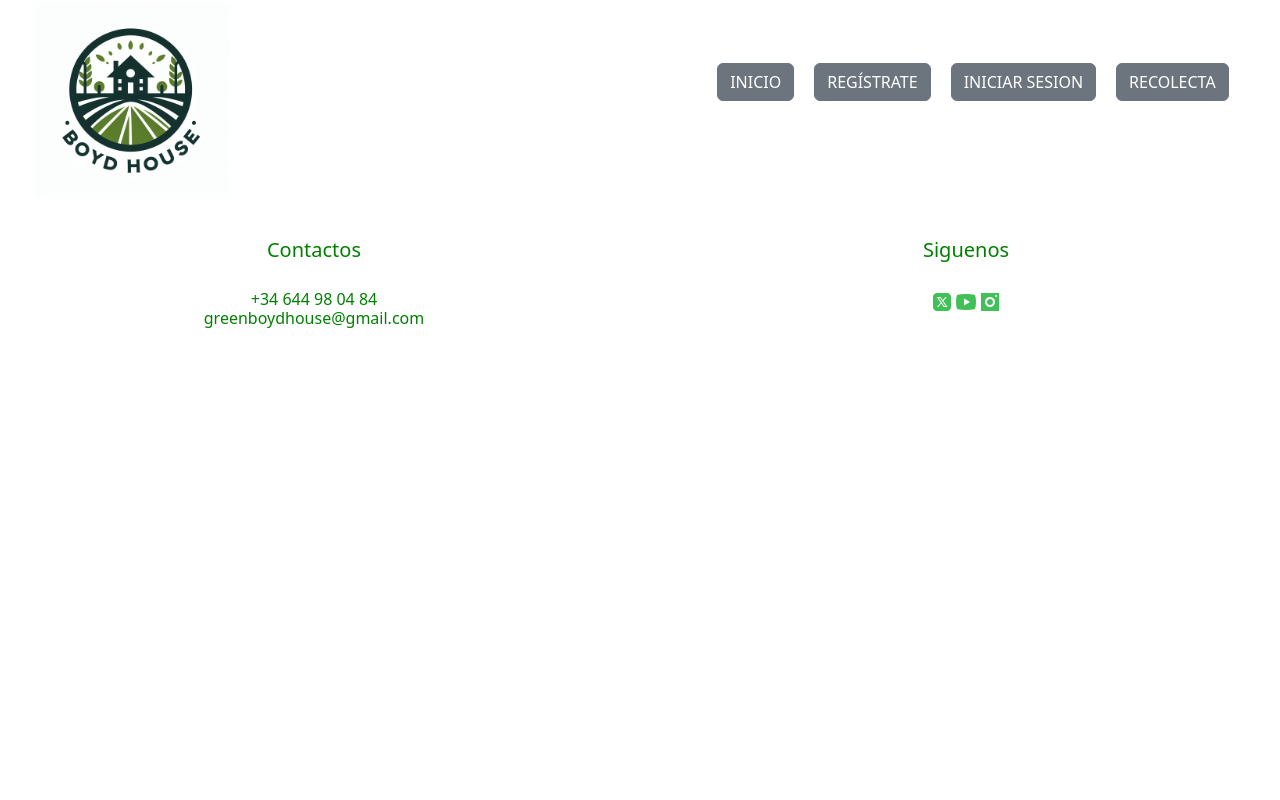
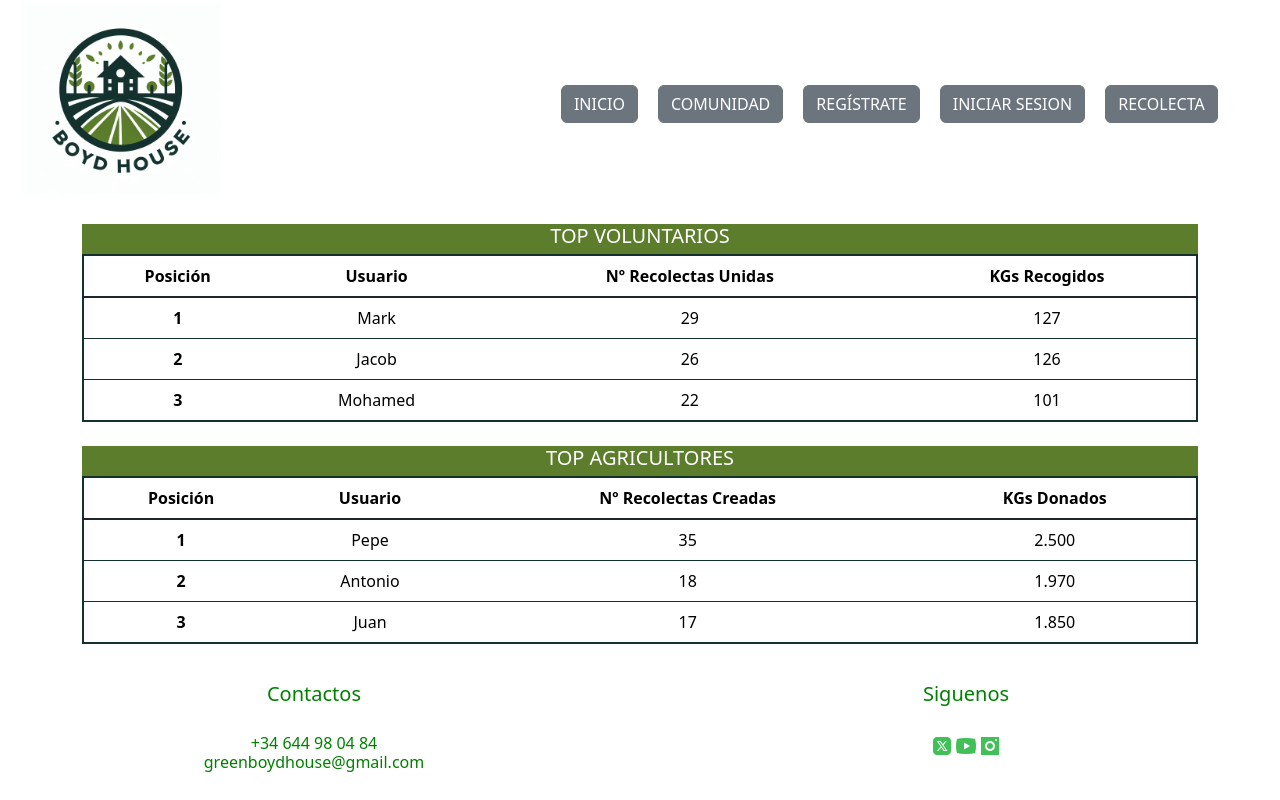
Before and after one commit to Pepesk34/TFG, a React (Create React App) app in the folder proyecto/client/: page /comunidad in a window 1280 px wide. Built offline with nearby package versions, Linux system fonts and the light colour scheme.

Commit message:
comunidad añadido

```diff
--- a/proyecto/client/src/App.js
+++ b/proyecto/client/src/App.js
@@ -5,6 +5,7 @@ import Cuerpo from './components/cuerpo.js';
 import Footer from './components/footer.js';
 import { BrowserRouter, Routes, Route, Link, Navigate } from "react-router-dom";
 import Inicio from './components/componentes_cuerpo/Inicio.js';
+import Comunidad from './components/componentes_cuerpo/comunidad.js';
 import InicioSesion from './components/componentes_cuerpo/iniciosesion.js';
 import Agricultor from "./components/componentes_cuerpo/agricultores.js"
 import Voluntario from "./components/componentes_cuerpo/voluntarios.js"
@@ -23,6 +24,7 @@ function App() {
             <Routes>
               <Route path="/" element={<Navigate to="/inicio" />} />
               <Route path="/inicio" element={<Inicio />} />
+              <Route path="/comunidad" element={<Comunidad />} />
               <Route path="/registrarse" element={<Registrarse />} />
               <Route path="/iniciosesion" element={<InicioSesion />} />
               <Route path="/agricultor" element={<Agricultor />} />
--- a/proyecto/client/src/components/cabecera.js
+++ b/proyecto/client/src/components/cabecera.js
@@ -27,15 +27,17 @@ function Cabecera(props) {
     return (
         <div id="cabecera">
             <div class="row">
-                <div class="col-xl-6">
+                <div class="col-xl-4">
                     <div id="divlogo">
                         <img id="logo" src={logo}></img>
                     </div>
                 </div>
-                <div class="col-xl-6">
+                <div class="col-xl-8">
                     <div id="apartados">
                         <h5>
                             <BotonCabecera link="/inicio" nombre="INICIO"/>
+
+                            <BotonCabecera link="/comunidad" nombre="COMUNIDAD"/>
 
                             <BotonCabecera link="/registrarse" click={handleClick} nombre="REGÍSTRATE"/>
 
--- a/proyecto/client/src/components/componentes_cuerpo/Inicio.js
+++ b/proyecto/client/src/components/componentes_cuerpo/Inicio.js
@@ -27,6 +27,20 @@ const Inicio = () => {
 
     return (
         <div>
+            <div class='container'>
+                <div class='row'>
+                    <div class='col d-flex justify-content-end'>
+                        <div class="row card text-bg-secondary mb-3" id='carta-cabecera'>
+                            <div class="card-header">CONTACTO</div>
+                            <div class="card-body">
+                                <h5 class="card-title">LLAMA A ESTE TELÉFONO</h5>
+                                <p class="card-text">+34 612 34 56 78</p>
+                            </div>
+                        </div>
+                    </div>
+                </div>
+            </div>
+
             <div id="fila1" className="row">
                 <div className="col-xl-6">
                     <div id="divimagen1">
--- /dev/null
+++ b/proyecto/client/src/components/componentes_cuerpo/comunidad.js
@@ -0,0 +1,87 @@
+import React from 'react';
+
+const Comunidad = () => {
+
+    return (
+        <div>
+            <div class="container mt-4 mb-4">
+                <div id='toptabla'>
+                    <h5>
+                        TOP VOLUNTARIOS
+                    </h5>
+                </div>
+                <table class="table" id="tablacom">
+                    <thead>
+                        <tr>
+                            <th scope="col">Posición</th>
+                            <th scope="col">Usuario</th>
+                            <th scope="col">Nº Recolectas Unidas</th>
+                            <th scope="col">KGs Recogidos</th>
+                        </tr>
+                    </thead>
+                    <tbody class="table-group-divider">
+                        <tr>
+                            <th scope="row">1</th>
+                            <td>Mark</td>
+                            <td>29</td>
+                            <td>127</td>
+                        </tr>
+                        <tr>
+                            <th scope="row">2</th>
+                            <td>Jacob</td>
+                            <td>26</td>
+                            <td>126</td>
+                        </tr>
+                        <tr>
+                            <th scope="row">3</th>
+                            <td>Mohamed</td>
+                            <td>22</td>
+                            <td>101</td>
+                        </tr>
+                    </tbody>
+                </table>
+            </div>
+
+            <div class="container mt-4 mb-4">
+                <div id='toptabla'>
+                    <h5>
+                        TOP AGRICULTORES
+                    </h5>
+                </div>
+                <table class="table" id="tablacom">
+                    <thead>
+                        <tr>
+                            <th scope="col">Posición</th>
+                            <th scope="col">Usuario</th>
+                            <th scope="col">Nº Recolectas Creadas</th>
+                            <th scope="col">KGs Donados</th>
+                        </tr>
+                    </thead>
+                    <tbody class="table-group-divider">
+                        <tr>
+                            <th scope="row">1</th>
+                            <td>Pepe</td>
+                            <td>35</td>
+                            <td>2.500</td>
+                        </tr>
+                        <tr>
+                            <th scope="row">2</th>
+                            <td>Antonio</td>
+                            <td>18</td>
+                            <td>1.970</td>
+                        </tr>
+                        <tr>
+                            <th scope="row">3</th>
+                            <td>Juan</td>
+                            <td>17</td>
+                            <td>1.850</td>
+                        </tr>
+                    </tbody>
+                </table>
+            </div>
+
+        </div>
+    );
+};
+
+export default Comunidad;
--- a/proyecto/client/src/components/componentes_cuerpo/estilos.css
+++ b/proyecto/client/src/components/componentes_cuerpo/estilos.css
@@ -60,3 +60,22 @@
     width: 100%;
     display: block;
   } */
+
+#carta-cabecera{
+  position: sticky;
+  top: 0;
+  background-color: #14312D;
+  width: 25%;
+}
+
+#tablacom{
+  border: solid #14312D 2px;
+}
+
+#toptabla{
+  background-color: #5C7D2C;
+  height: 30px;
+  justify-content: center;
+  color: white;
+  vertical-align: middle;
+}
--- a/proyecto/client/src/components/cuerpo.js
+++ b/proyecto/client/src/components/cuerpo.js
@@ -3,6 +3,7 @@ import './estilo.css';
 import Registrarse from './componentes_cuerpo/registrarse.js';
 import { BrowserRouter, Routes, Route, Link, Navigate } from "react-router-dom";
 import Inicio from './componentes_cuerpo/Inicio.js';
+import Comunidad from './componentes_cuerpo/comunidad.js';
 import InicioSesion from './componentes_cuerpo/iniciosesion.js';
 import Agricultor from "./componentes_cuerpo/agricultores.js"
 import Voluntario from "./componentes_cuerpo/voluntarios.js"
@@ -14,6 +15,7 @@ const Cuerpo = () => {
                 <Routes>
                     <Route path="/" element={<Navigate to="/inicio" />} />
                     <Route path="/inicio" element={<Inicio />} />
+                    <Route path="/comunidad" element={<Comunidad />} />
                     <Route path="/registrarse" element={<Registrarse />} />
                     <Route path="/iniciosesion" element={<InicioSesion />} />
                     <Route path="/agricultor" element={<Agricultor />} />
--- a/proyecto/client/src/components/estilo.css
+++ b/proyecto/client/src/components/estilo.css
@@ -175,7 +175,6 @@ img {
 
 #fila1 {
     background-color: #5B7C2B;
-
 }
 
 #image-data {
@@ -368,8 +367,6 @@ img {
         text-align: center;
         margin-left: 5%;
         padding-left: 5%;
-
-
     }
 
     #divimagen1 {
```
